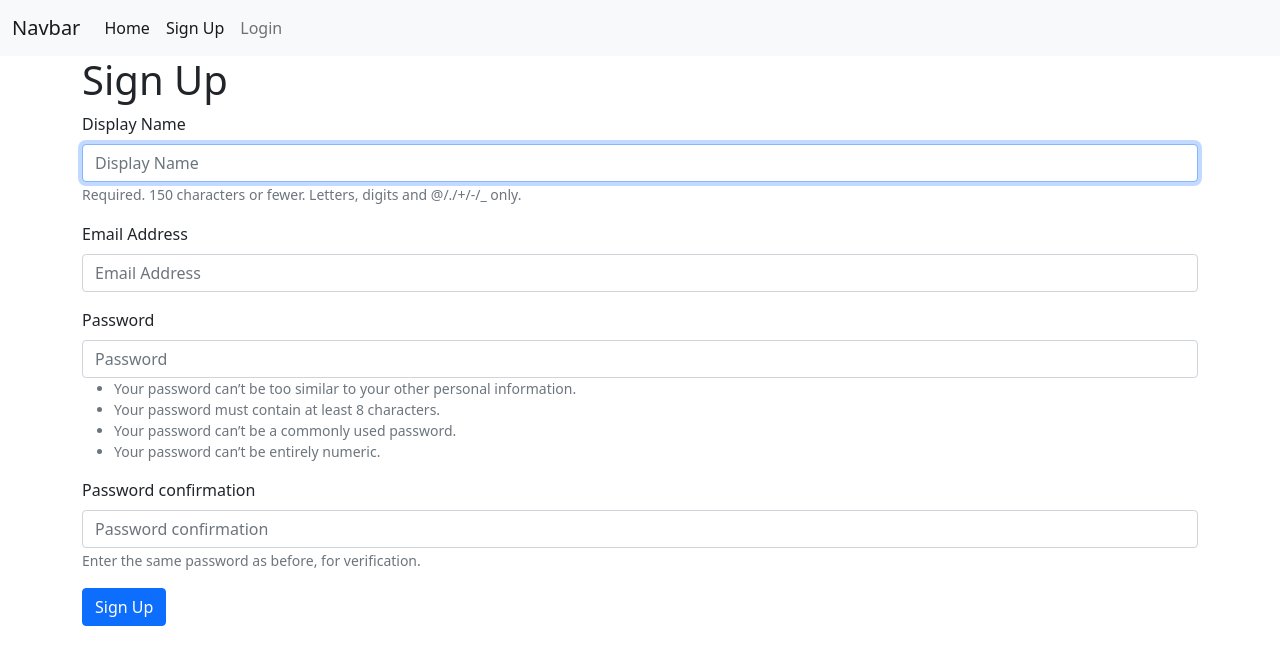
After one commit to Pankaj0106/Authentication, a Django app: template accounts/templates/accounts/sign_up.html in a window 1280 px wide. The commit adds this page. Shown: the top 665 px of the page. Run offline with Django 5.2, Linux system fonts and the light colour scheme; the template is opened without the code that fills it: values that come from a table or form of the project are taken from there, others are empty; some libraries are stand-ins or nearby versions.

Commit message:
template error

```diff
--- a/Authentication/settings.py
+++ b/Authentication/settings.py
@@ -126,5 +126,5 @@ STATIC_URL = 'static/'
 DEFAULT_AUTO_FIELD = 'django.db.models.BigAutoField'
 
 
-LOGIN_URL_REDIRECT = '/'
-LOGOUT_URL_REDIRECT = 'thanks/'
+LOGIN_REDIRECT_URL = 'home'
+LOGOUT_REDIRECT_URL = 'thanks'
--- a/accounts/models.py
+++ b/accounts/models.py
@@ -1,6 +1,6 @@
 from django.db import models
 from django.contrib import auth
-# Create your models here.
+
 
 class User(auth.models.User, auth.models.PermissionsMixin):
 
--- /dev/null
+++ b/accounts/templates/accounts/sign_up.html
@@ -0,0 +1,14 @@
+{%extends 'base.html'%}
+
+{% load bootstrap5 %}
+
+{%block content%}
+    <div class="container">
+        <h1>Sign Up</h1>
+        <form method="post">
+            {%csrf_token%}
+            {%bootstrap_form form %}
+            <button type="submit" class="btn btn-primary">Sign Up</button>
+        </form>
+    </div>
+{%endblock%}
--- a/accounts/views.py
+++ b/accounts/views.py
@@ -1,10 +1,10 @@
 from django.shortcuts import render
 from django.urls import reverse_lazy
 from django.views.generic import CreateView
-from . import form
+from . import forms
 # Create your views here.
 
 class SignUp(CreateView):
-    form_class = form.UserCreateForm
+    form_class = forms.UserCreateForm
     success_url = reverse_lazy('login')
     template_name = 'accounts/sign_up.html'
--- a/template/base.html
+++ b/template/base.html
@@ -29,11 +29,11 @@
 
           {% if user.is_authenticated %}
         <li class="nav-item">
-          <a class="nav-link" href="{% url 'accounts:login'%}">Logout</a>
+          <a class="nav-link" href="{% url 'accounts:logout'%}">Logout</a>
         </li>
           {%else%}
         <li class="nav-item">
-          <a class="nav-link" href="{% url 'accounts:logout'%}">Login</a>
+          <a class="nav-link" href="{% url 'accounts:login'%}">Login</a>
         </li>
           {%endif%}
       </ul>
```
Also changed, not shown: accounts/template/accounts/sign_up.html (deleted, +0 -9 lines), accounts/forms.py (renamed from accounts/form.py), accounts/migrations/0001_initial.py, accounts/templates/accounts/login.html (renamed from accounts/template/accounts/login.html), db.sqlite3.
